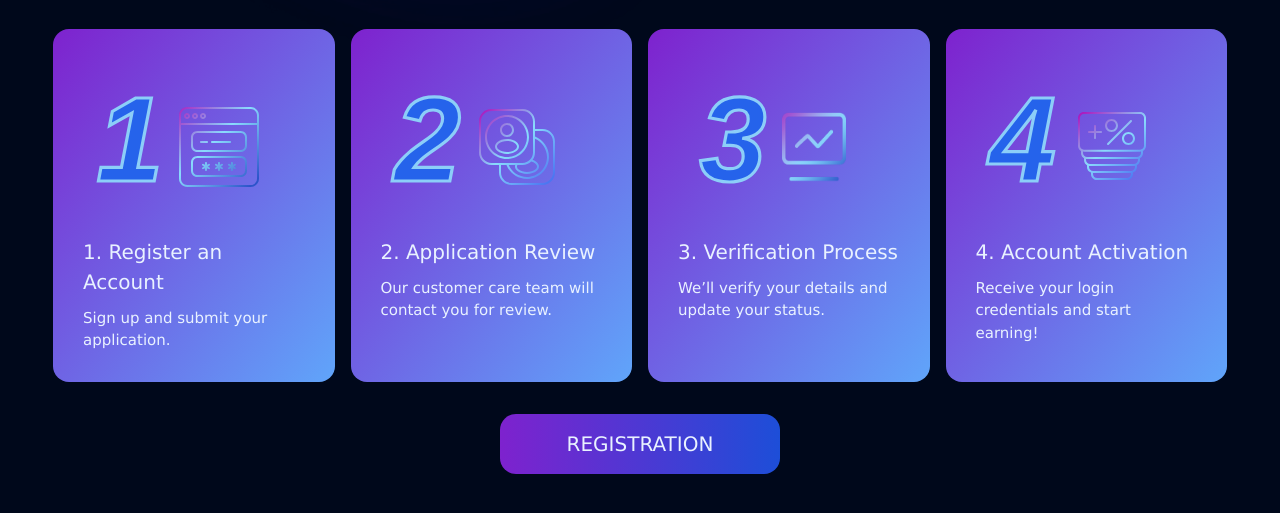
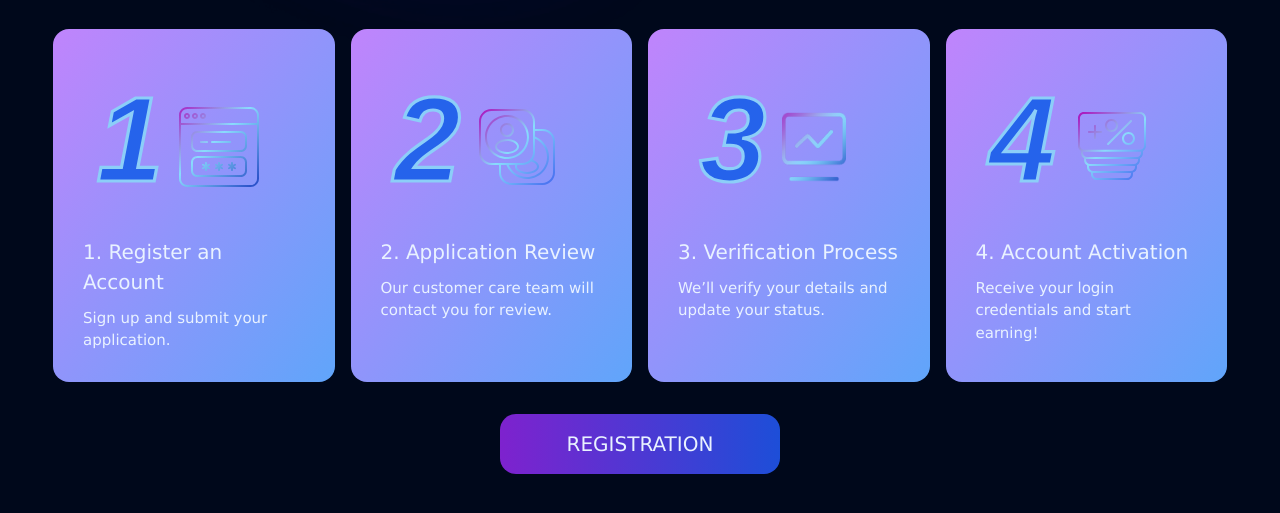
Before and after one commit to mrpopos/pocket-affiliate-website, a website: page dist/index.html in a window 1280 px wide. Shown: the part 739-1252 px from the top of the page. Drawn offline with Linux system fonts and the light colour scheme.

Commit message:
修改背景渐变

```diff
--- a/dist/index.html
+++ b/dist/index.html
@@ -64,7 +64,7 @@
           <div class="w-full max-w-[1190px] medefault:max-w-[360px] mexs:max-w-[460px] mesm:max-w-[650px] memd:max-w-[960px] melg:max-w-[1190px] px-2 flex flex-col items-center gap-8">
             <h2 class="text-center text-[22px] melg:text-[48px] memd:text-[36px]">How it <span class="italic bg-gradient-to-r from-purple-700 to-green-600 bg-clip-text text-transparent">works</span></h2>
             <div class="list-how-to-works grid grid-cols-1 gap-4 memd:grid-cols-2 melg:grid-cols-4">
-              <div class="item-how-to-works flex flex-col justify-start items-center gap-2 px-[30px] pt-[20px] pb-[30px] rounded-2xl bg-gradient-to-br from-purple-700 to-blue-400">
+              <div class="item-how-to-works flex flex-col justify-start items-center gap-2 px-[30px] pt-[20px] pb-[30px] rounded-2xl bg-gradient-to-br from-purple-400 to-blue-400">
                 <div class="flex flex-row justify-start items-center gap-4">
                   <span class="define-number before:medefault:text-[120px] -ml-8"></span>
                   <img src="img/icon01.svg" alt="" class="-mb-4" />
@@ -74,7 +74,7 @@
                   <p class="text-[15px] mt-[10px]">Sign up and submit your application.</p>
                 </div>
               </div>
-              <div class="item-how-to-works flex flex-col justify-start items-center gap-2 px-[30px] pt-[20px] pb-[30px] rounded-2xl bg-gradient-to-br from-purple-700 to-blue-400">
+              <div class="item-how-to-works flex flex-col justify-start items-center gap-2 px-[30px] pt-[20px] pb-[30px] rounded-2xl bg-gradient-to-br from-purple-400 to-blue-400">
                 <div class="flex flex-row justify-start items-center gap-4">
                   <span class="define-number before:medefault:text-[120px] -ml-8"></span>
                   <img src="img/icon02.svg" alt="" class="-mb-4" />
@@ -84,7 +84,7 @@
                   <p class="text-[15px] mt-[10px]">Our customer care team will contact you for review.</p>
                 </div>
               </div>
-              <div class="item-how-to-works flex flex-col justify-start items-center gap-2 px-[30px] pt-[20px] pb-[30px] rounded-2xl bg-gradient-to-br from-purple-700 to-blue-400">
+              <div class="item-how-to-works flex flex-col justify-start items-center gap-2 px-[30px] pt-[20px] pb-[30px] rounded-2xl bg-gradient-to-br from-purple-400 to-blue-400">
                 <div class="flex flex-row justify-start items-center gap-4">
                   <span class="define-number before:medefault:text-[120px] -ml-8"></span>
                   <img src="img/icon03.png" alt="" class="-mb-4 w-[64px] h-[70px]" />
@@ -94,7 +94,7 @@
                   <p class="text-[15px] mt-[10px]">We’ll verify your details and update your status.</p>
                 </div>
               </div>
-              <div class="item-how-to-works flex flex-col justify-start items-center gap-2 px-[30px] pt-[20px] pb-[30px] rounded-2xl bg-gradient-to-br from-purple-700 to-blue-400">
+              <div class="item-how-to-works flex flex-col justify-start items-center gap-2 px-[30px] pt-[20px] pb-[30px] rounded-2xl bg-gradient-to-br from-purple-400 to-blue-400">
                 <div class="flex flex-row justify-start items-center gap-4">
                   <span class="define-number before:medefault:text-[120px] -ml-8"></span>
                   <img src="img/icon04.svg" alt="" class="-mb-4" />
```
Also changed, not shown: dist/css/output.css.
